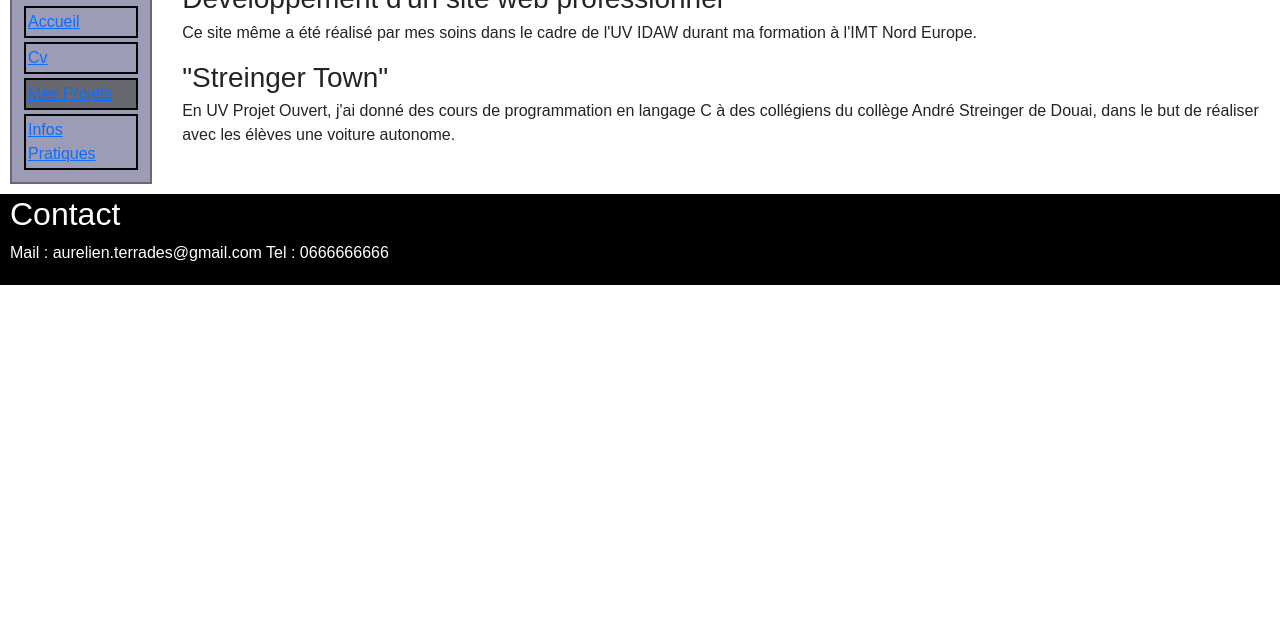
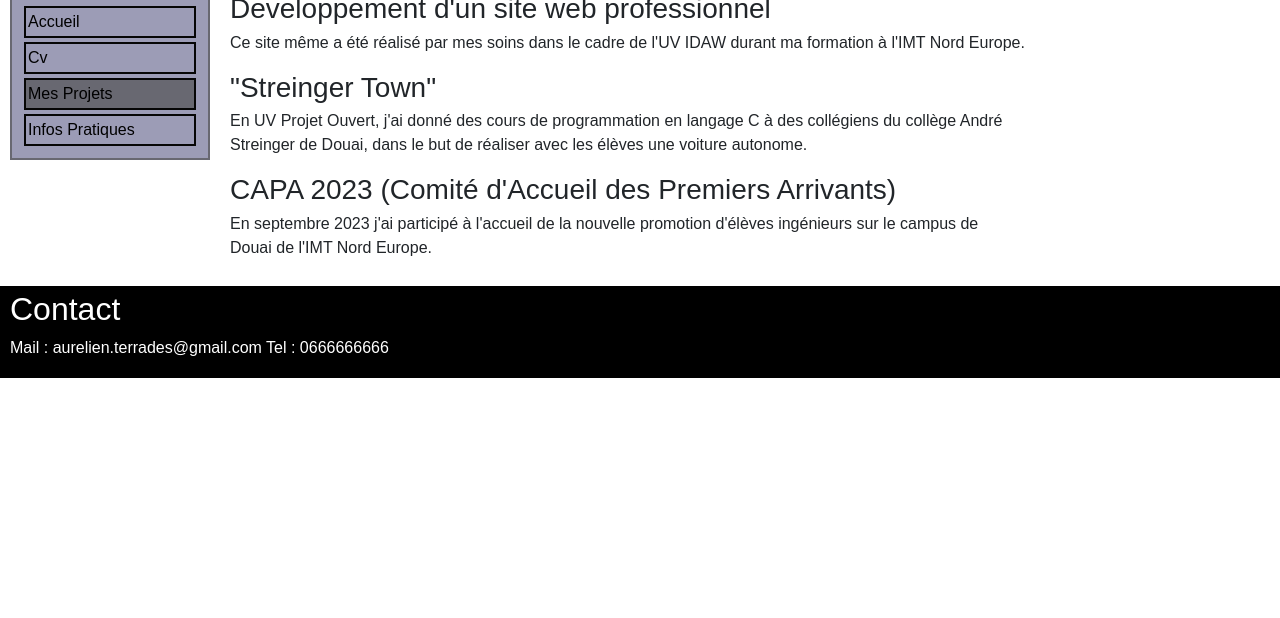
Before and after one commit to AurelT59/IDAW, a PHP site: page /projets.php in a window 1280 px wide. Shown: the part 141-759 px from the top of the page. Run offline with PHP 8.4, Linux system fonts and the light colour scheme.

Commit message:
modif final v2

```diff
--- a/SitePro/v2/projets.php
+++ b/SitePro/v2/projets.php
@@ -26,8 +26,13 @@
             <p> Ce site même a été réalisé par mes soins dans le cadre de l'UV IDAW durant ma formation à l'IMT Nord
                 Europe. </p>
             <h3> "Streinger Town" </h3>
-            <p> En UV Projet Ouvert, j'ai donné des cours de programmation en langage C à des collégiens du collège
-                André Streinger de Douai, dans le but de réaliser avec les élèves une voiture autonome. </p>
+            <p> En UV Projet Ouvert, j'ai donné des cours de programmation en langage C à des collégiens du collège André
+                <br>Streinger de Douai, dans le but de réaliser avec les élèves une voiture autonome.
+            </p>
+            <h3> CAPA 2023 (Comité d'Accueil des Premiers Arrivants) </h3>
+            <p> En septembre 2023 j'ai participé à l'accueil de la nouvelle promotion d'élèves ingénieurs sur le campus de
+                <br> Douai de l'IMT Nord Europe.
+            </p>
         </div>
     </div>
 
--- a/SitePro/v2/style.css
+++ b/SitePro/v2/style.css
@@ -10,6 +10,10 @@ body {
     padding: 10px;
     size: 80px;
     top: 0;
+}
+
+.mainTitle {
+    vertical-align: middle;
 }
 
 #portrait {
@@ -43,6 +47,7 @@ body {
     border: 2px solid rgb(104, 104, 113);
     flex-direction: column;
     left: 0;
+    width: 200px;
 }
 
 .indexClick {
@@ -50,6 +55,8 @@ body {
     border: 2px solid rgb(6, 6, 6);
     margin: 2px;
     padding: 2px;
+    color: black;
+    text-decoration: none;
 }
 
 #currentpage {
@@ -59,6 +66,7 @@ body {
 .contenu {
     display: flex;
     flex-direction: column;
+    margin: 10px;
 }
 
 h3 {
@@ -70,13 +78,12 @@ li {
 }
 
 .bottom {
-    position: sticky;
-    bottom: 0;
+    position: relative;
     padding-left: 10px;
     background-color: black;
     color: white;
     width: 100%;
     margin-bottom: 0%;
-    padding-top: 1px;
-    padding-bottom: 4px;
+    padding-top: 4px;
+    padding-bottom: 2px;
 }
--- a/SitePro/v2/template_header.php
+++ b/SitePro/v2/template_header.php
@@ -8,7 +8,7 @@
 
 <body>
     <div class="top">
-        <h1> Aurélien Terrades </h1>
+        <h1 class="mainTitle"> Aurélien Terrades </h1>
         <img id="portrait" src="img/photo portrait.jpg">
     </div>
 </body>
```
